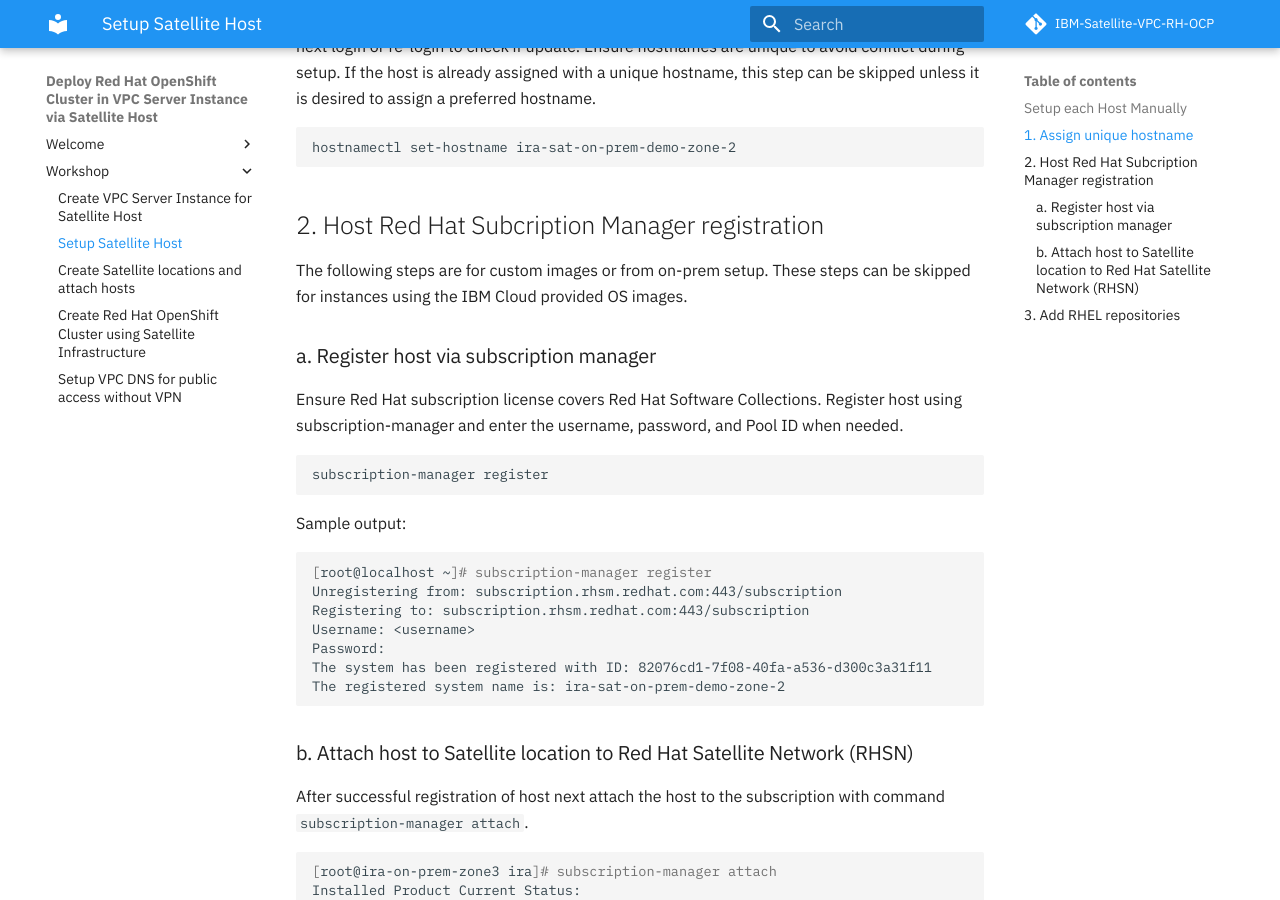
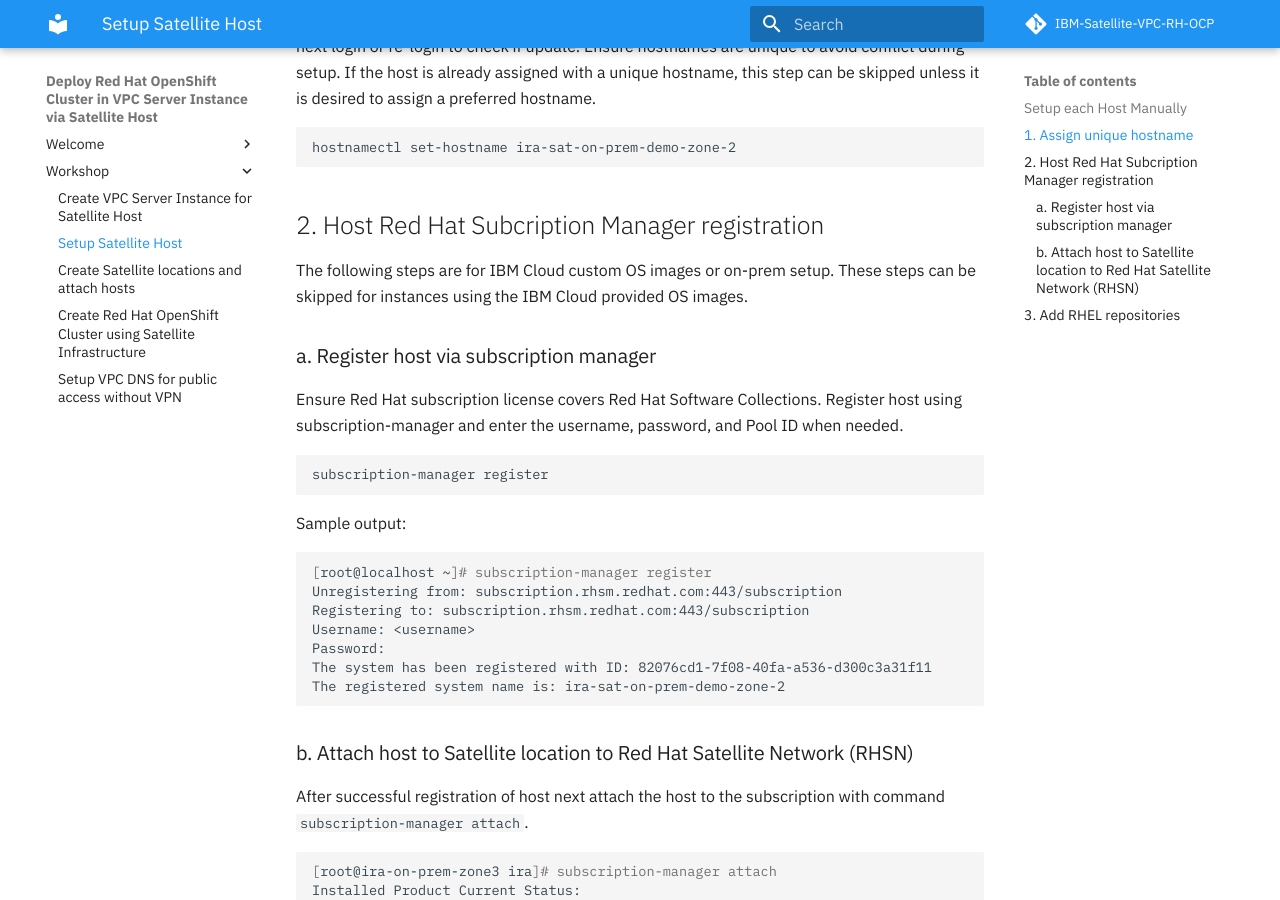
Before and after one commit to IraAngeles-IBM/IBM-Satellite-VPC-RH-OCP, an MkDocs documentation site: the page built from docs/manual-host-setup.md, in a window 1280 px wide and 900 px high, scrolled down 364 px. Built offline with MkDocs 1.6.1 and Material for MkDocs 9.7.7, drawn with Linux system fonts in a browser that asks for light colours; comment, search, counter and statistics services are not loaded.

Commit message:
updated manual host setup

```diff
--- a/docs/manual-host-setup.md
+++ b/docs/manual-host-setup.md
@@ -12,7 +12,7 @@
 
 ## 2. Host Red Hat Subcription Manager registration
 
-The following steps are for custom images or from on-prem setup.  These steps can be skipped for instances using the IBM Cloud provided OS images.
+The following steps are for IBM Cloud custom OS images or on-prem setup.  These steps can be skipped for instances using the IBM Cloud provided OS images.
 
 ### a. Register host via subscription manager
 
```
Also changed, not shown: site/manual-host-setup/index.html, site/search/search_index.json, 1 other file.
